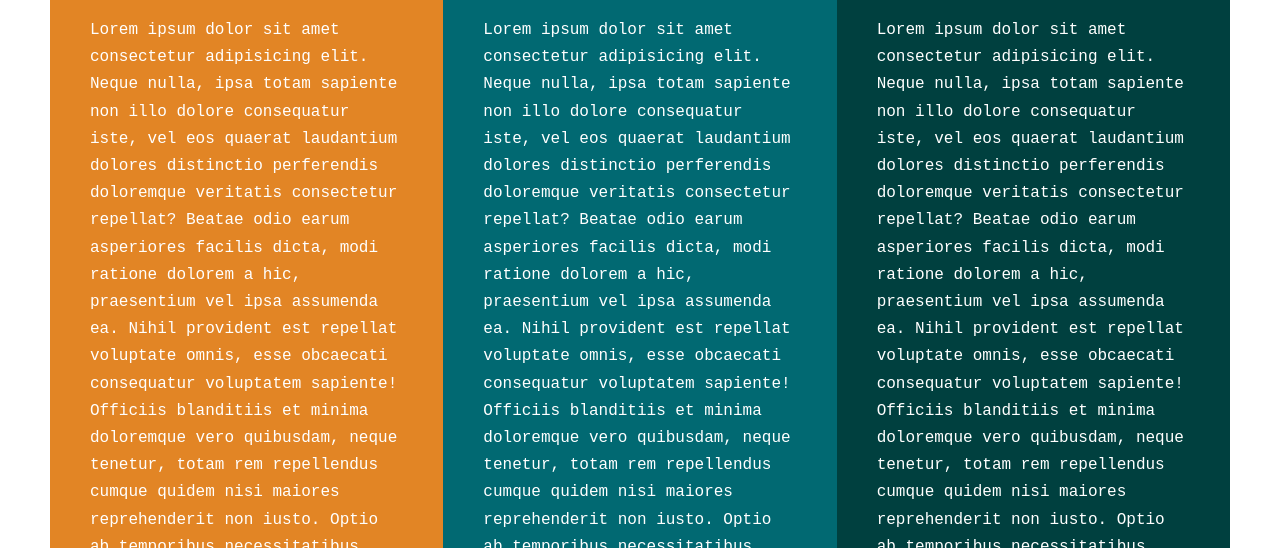
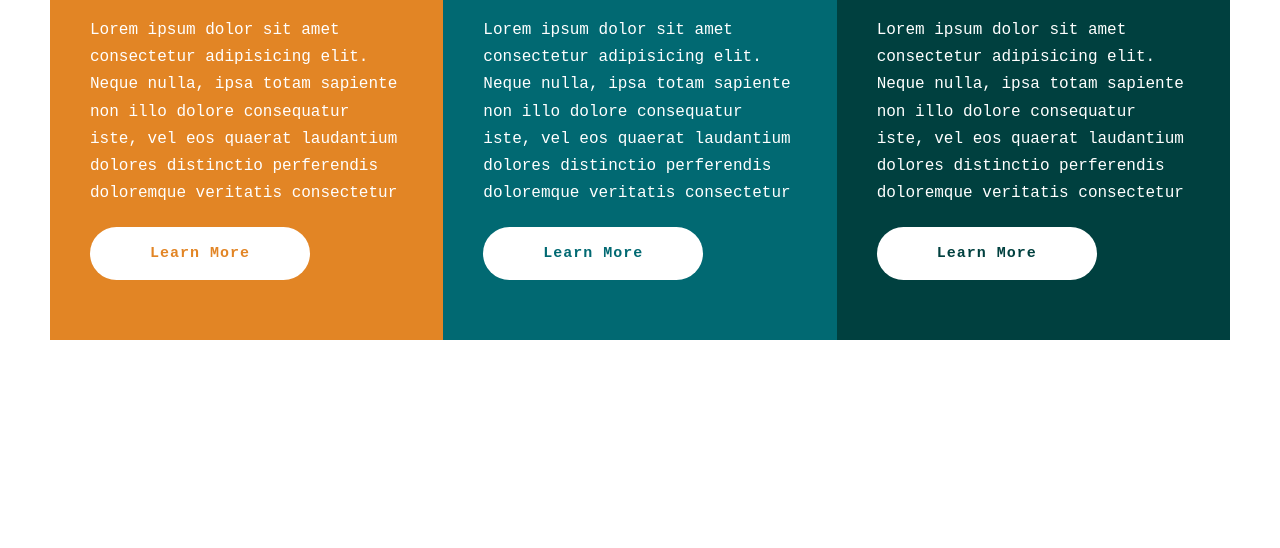
Before and after one commit to mohawebdev/columnas-con-sass, a plain HTML site: page index.html in a window 1280 px wide. Shown: the part 252-800 px from the top of the page. Drawn offline with Linux system fonts and the light colour scheme; a web font is replaced by a local one.

Commit message:
Update index.html

```diff
--- a/index.html
+++ b/index.html
@@ -22,7 +22,7 @@
         </defs>
         </svg>
     <h2>Sedans</h2>
-    <p>Lorem ipsum dolor sit amet consectetur adipisicing elit. Neque nulla, ipsa totam sapiente non illo dolore consequatur iste, vel eos quaerat laudantium dolores distinctio perferendis doloremque veritatis consectetur repellat? Beatae odio earum asperiores facilis dicta, modi ratione dolorem a hic, praesentium vel ipsa assumenda ea. Nihil provident est repellat voluptate omnis, esse obcaecati consequatur voluptatem sapiente! Officiis blanditiis et minima doloremque vero quibusdam, neque tenetur, totam rem repellendus cumque quidem nisi maiores reprehenderit non iusto. Optio ab temporibus necessitatibus, rem et harum dolores culpa consectetur, aliquid autem, perspiciatis libero eius!</p>
+    <p>Lorem ipsum dolor sit amet consectetur adipisicing elit. Neque nulla, ipsa totam sapiente non illo dolore consequatur iste, vel eos quaerat laudantium dolores distinctio perferendis doloremque veritatis consectetur</p>
 
     <a href="#" class="btn">Learn More</a>
 </div>
@@ -39,7 +39,7 @@
         </defs>
         </svg>
     <h2>SUVS</h2>
-    <p>Lorem ipsum dolor sit amet consectetur adipisicing elit. Neque nulla, ipsa totam sapiente non illo dolore consequatur iste, vel eos quaerat laudantium dolores distinctio perferendis doloremque veritatis consectetur repellat? Beatae odio earum asperiores facilis dicta, modi ratione dolorem a hic, praesentium vel ipsa assumenda ea. Nihil provident est repellat voluptate omnis, esse obcaecati consequatur voluptatem sapiente! Officiis blanditiis et minima doloremque vero quibusdam, neque tenetur, totam rem repellendus cumque quidem nisi maiores reprehenderit non iusto. Optio ab temporibus necessitatibus, rem et harum dolores culpa consectetur, aliquid autem, perspiciatis libero eius!</p>
+    <p>Lorem ipsum dolor sit amet consectetur adipisicing elit. Neque nulla, ipsa totam sapiente non illo dolore consequatur iste, vel eos quaerat laudantium dolores distinctio perferendis doloremque veritatis consectetur</p>
     <a href="#" class="btn">Learn More</a>
 </div>
 <div class="column column-3">
@@ -55,7 +55,7 @@
         </defs>
         </svg>
     <h2>Luxury</h2>
-    <p>Lorem ipsum dolor sit amet consectetur adipisicing elit. Neque nulla, ipsa totam sapiente non illo dolore consequatur iste, vel eos quaerat laudantium dolores distinctio perferendis doloremque veritatis consectetur repellat? Beatae odio earum asperiores facilis dicta, modi ratione dolorem a hic, praesentium vel ipsa assumenda ea. Nihil provident est repellat voluptate omnis, esse obcaecati consequatur voluptatem sapiente! Officiis blanditiis et minima doloremque vero quibusdam, neque tenetur, totam rem repellendus cumque quidem nisi maiores reprehenderit non iusto. Optio ab temporibus necessitatibus, rem et harum dolores culpa consectetur, aliquid autem, perspiciatis libero eius!</p>
+    <p>Lorem ipsum dolor sit amet consectetur adipisicing elit. Neque nulla, ipsa totam sapiente non illo dolore consequatur iste, vel eos quaerat laudantium dolores distinctio perferendis doloremque veritatis consectetur</p>
     <a href="#" class="btn">Learn More</a>
 </div>
     </main>
```
